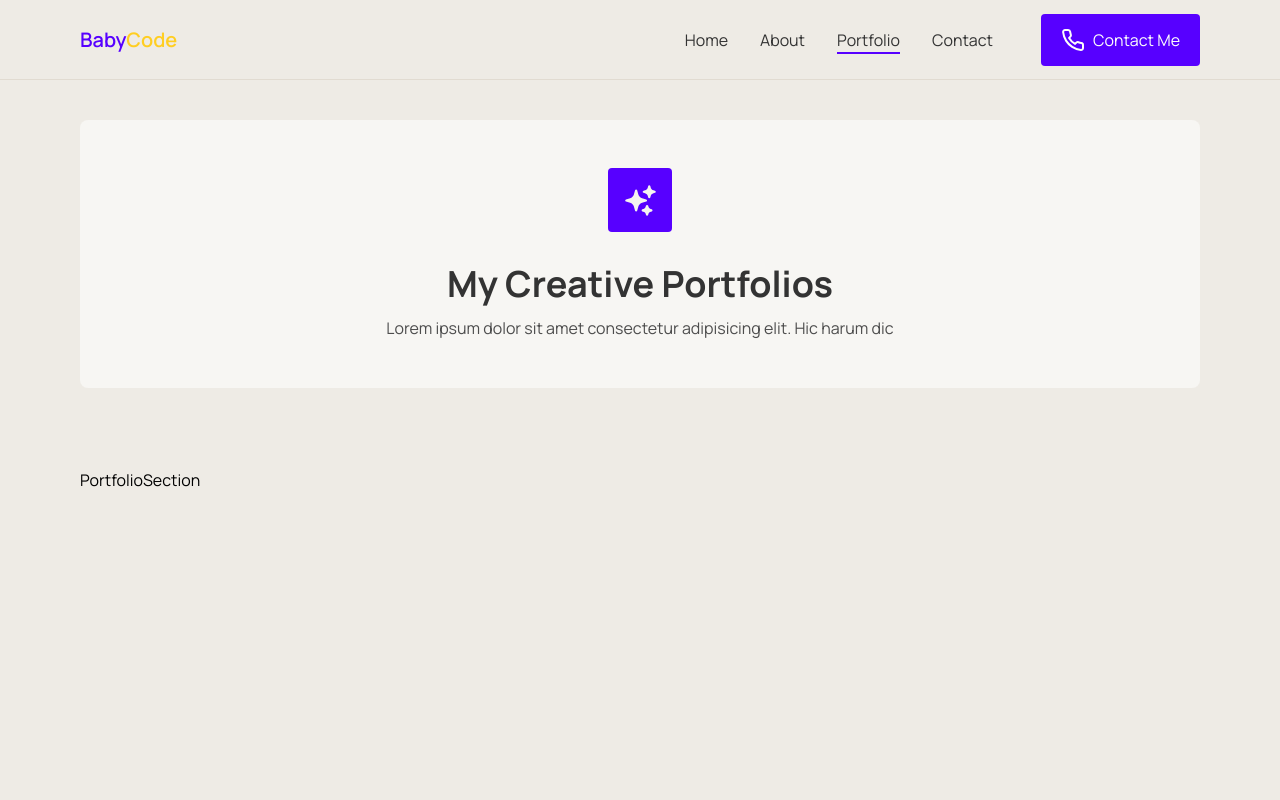
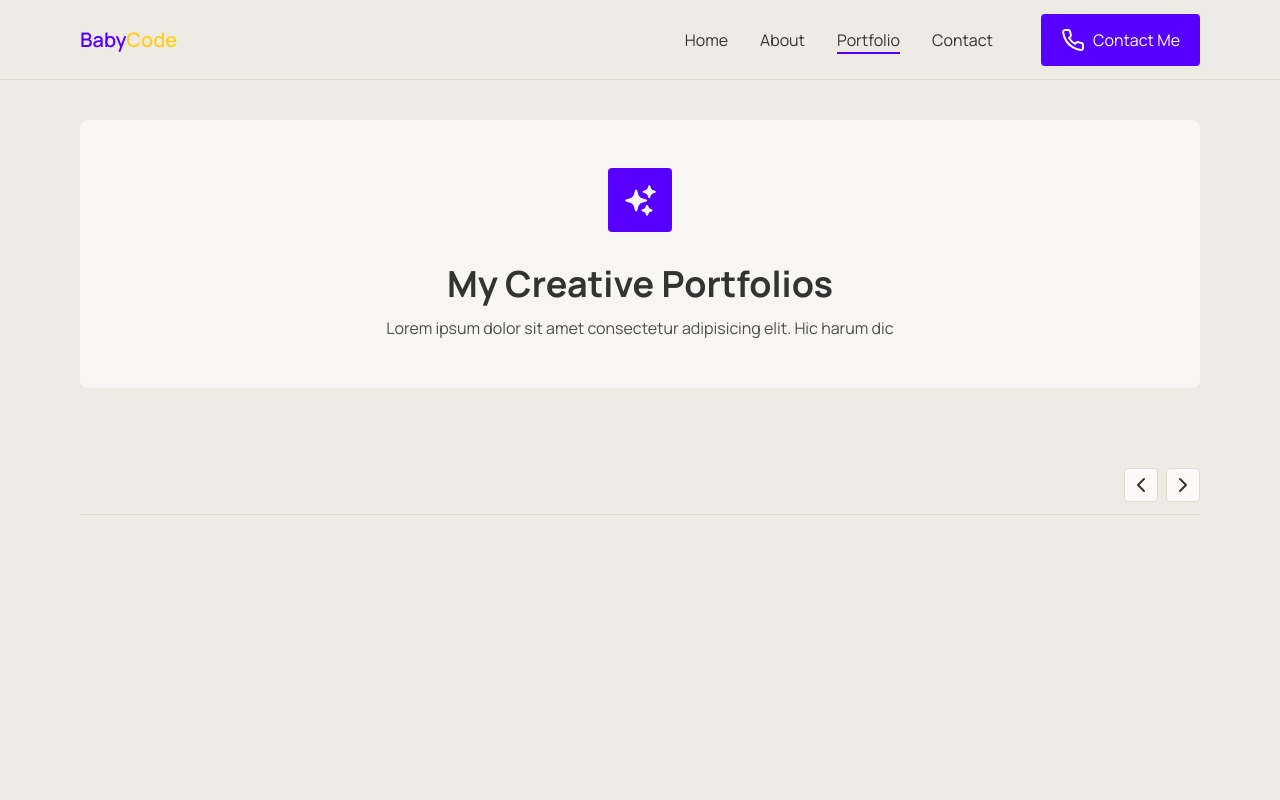
Before and after one commit to cheang120/portfolio, a Next.js app: page /portfolio in a window 1280 px wide. Shown: the top 800 px of the page. Built offline with nearby package versions, Linux system fonts and the light colour scheme.

Commit message:
portfolio

```diff
--- a/app/(root)/(home)/page.tsx
+++ b/app/(root)/(home)/page.tsx
@@ -1,3 +1,4 @@
+"use client"
 import PortfolioItem from '@/components/PortfolioItem'
 import SectionHeading from '@/components/SectionHeading'
 import TestimonialSection from '@/components/TestimonialSection'
--- a/components/PortfolioSection.tsx
+++ b/components/PortfolioSection.tsx
@@ -5,9 +5,10 @@ import React, { useEffect, useRef, useState } from 'react'
 import {Swiper, SwiperSlide} from "swiper/react"
 import { Swiper as SwiperType} from "swiper"
 import 'swiper/swiper-bundle.css';
+import { ChevronLeft, ChevronRight } from 'lucide-react';
 
 
-const PortfolioSection = ({data,title}:{data:typeof portfolios;title:string}) => {
+const PortfolioSection = ({data,title,}:{data:typeof portfolios;title:string;}) => {
     const swiperRef = useRef<SwiperType>()
     const [slidesPerView, serSlidePerview] = useState(3)
     const {width} = useWindowSize()
@@ -23,7 +24,23 @@ const PortfolioSection = ({data,title}:{data:typeof portfolios;title:string}) =>
 
     return (
     <div className='max-width section-padding'>
-      PortfolioSection
+            <div className='pb-3 border-b border-peach flex justify-between items-center'>
+                <p>{title}</p>
+                <div className='flex gap-2'>
+                    <button
+                        className='bg-peach-200 border border-peach p-1 rounded text-grey-700'
+                        onClick={()=>swiperRef.current?.slidePrev()}
+                    >
+                        <ChevronLeft />
+                    </button>
+                    <button
+                        className='bg-peach-200 border border-peach p-1 rounded text-grey-700'
+                        onClick={()=>swiperRef.current?.slideNext()}
+                    >
+                        <ChevronRight />
+                    </button>
+                </div>
+            </div>
     </div>
   )
 }
```
